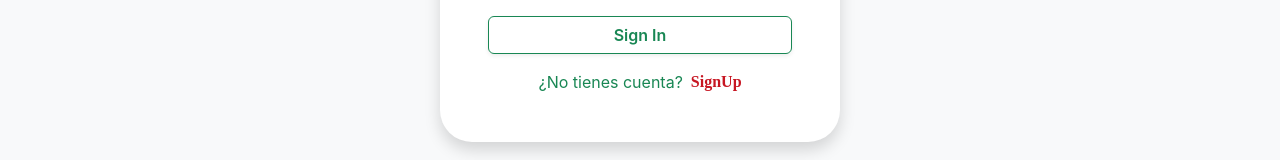
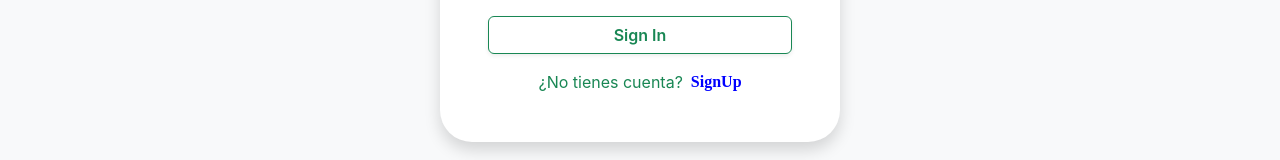
Before and after one commit to gasca14/tienda-online, a React (Create React App) app: page /signin in a window 1280 px wide. Shown: the part 382-542 px from the top of the page. Built offline with nearby package versions, Linux system fonts and the light colour scheme; a web font is replaced by a local one.

Commit message:
corecciones

```diff
--- a/src/pages/Carrito/Carrito.jsx
+++ b/src/pages/Carrito/Carrito.jsx
@@ -65,7 +65,7 @@ const Carrito = () => {
                         <div className="col-md-8">
                             <div className="card-body">
                                 <h5 className="card-title">$1700.00</h5>
-                                <h4>Coco Channel</h4>
+                                <h4>Coco Chanel</h4>
                                 <p className="card-text">Fragancia de mujer con un toque dulce.</p>
                                 {/* <p className="card-text"><small className="text-muted">Last updated 3 mins ago</small></p> */}
                                 <button className='btn btn-danger float-start'>Eliminar</button>
--- a/src/pages/Signin/Signin.css
+++ b/src/pages/Signin/Signin.css
@@ -1,11 +1,11 @@
 .signup {
-    color: #c71622;
+    color: blue;
     font-weight: bold;
     text-decoration: none
   }
 
   .signup:hover {
-    color: #277e8d;
+    color: #4ac1c9;
     cursor: pointer;
   }
 
--- a/src/pages/Signup/Signup.jsx
+++ b/src/pages/Signup/Signup.jsx
@@ -94,7 +94,7 @@ const Signup = () => {
                         </div>
                         <button
                             type='submit'
-                            className='btn btn-outline-success w-100 mt-2 fw-semibold shadow-sm'>
+                            className='btn btn-outline-success w-100 mt-2 fw-semibold'>
                             Sign Up
                         </button>
                     </form>
```
